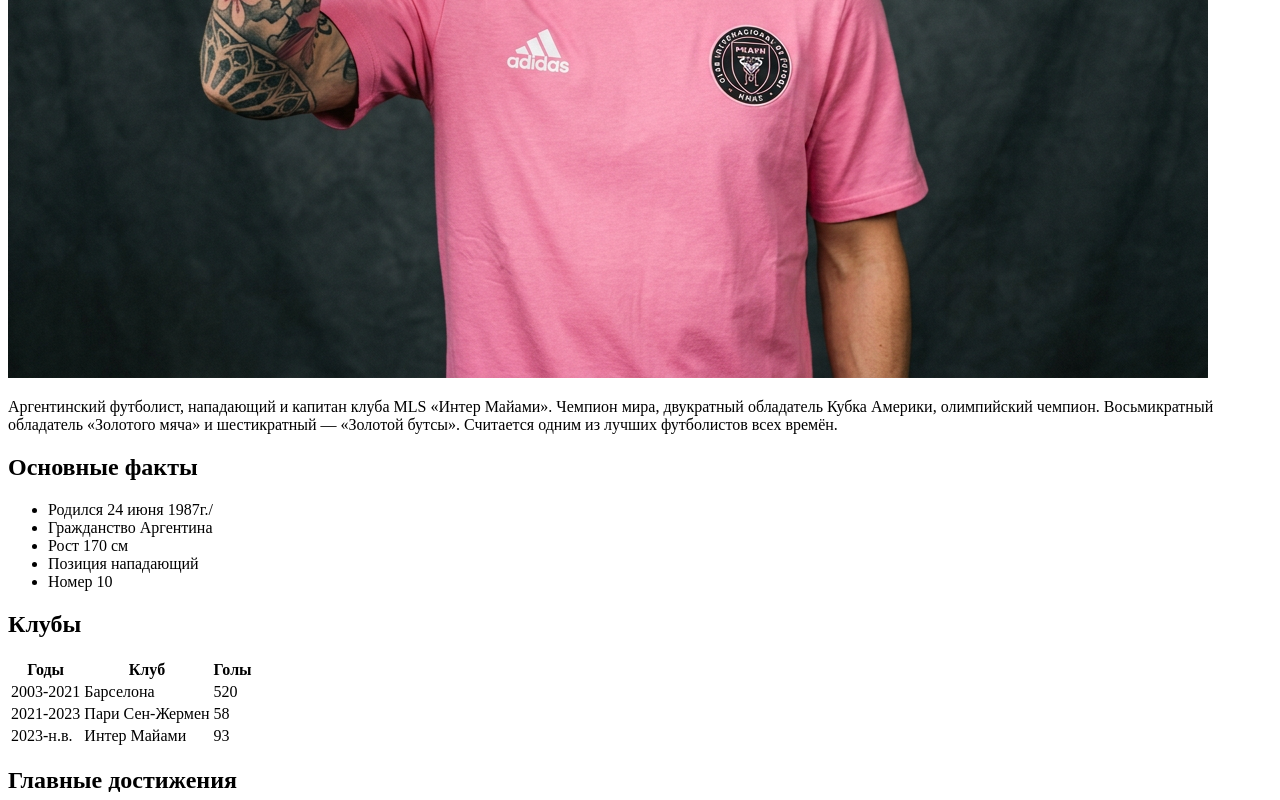
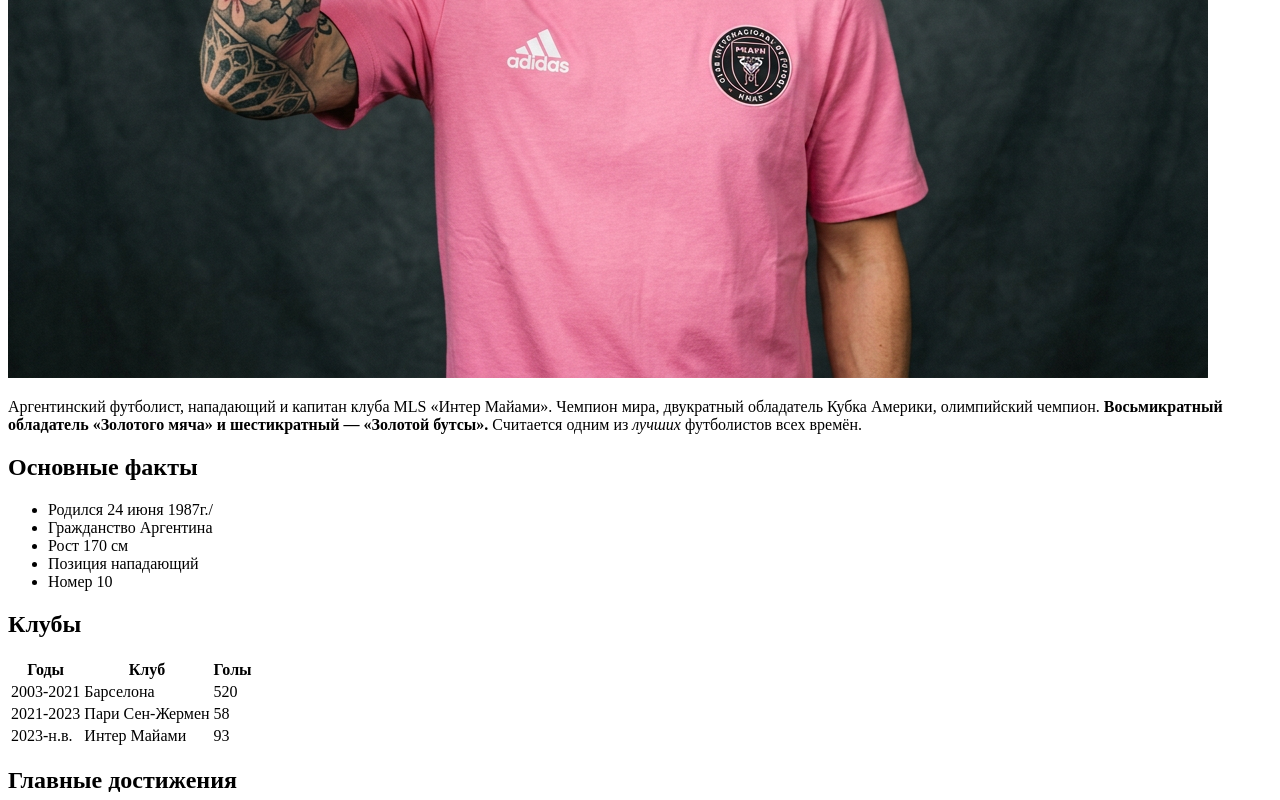
Before and after one commit to zsabitova217-wq/footballer, a plain HTML site: page index.html in a window 1280 px wide. Shown: the part 670-1470 px from the top of the page. Drawn offline with Linux system fonts and the light colour scheme.

Commit message:
Add strong, em and title

```diff
--- a/index.html
+++ b/index.html
@@ -14,17 +14,18 @@
       <nav>Достижения</nav>
 
       <a href="#facts">Факты</a>
-      <a href="#clubs">Клубы</a>
-      <a href="#achievements">Достижени</a>
+      <a href="#clubs" title="Где играл">Клубы</a>
+      </a>
+      <a href="#achievements">Достижения</a>
     </header>
      <main>
       <section id="about">
       <img src="images/messi.png" alt="Лионель Месси улыбается" />
       <p>
         Аргентинский футболист, нападающий и капитан клуба MLS «Интер Майами».
-        Чемпион мира, двукратный обладатель Кубка Америки, олимпийский чемпион.
-        Восьмикратный обладатель «Золотого мяча» и шестикратный — «Золотой
-        бутсы». Считается одним из лучших футболистов всех времён.
+        <span class="accent">Чемпион</span> мира, двукратный обладатель Кубка Америки, олимпийский чемпион.
+        <strong>Восьмикратный обладатель «Золотого мяча» и шестикратный — «Золотой
+        бутсы».</strong> Считается одним из <em>лучших</em> футболистов всех времён.
       </p>
 
       <section id="facts"> <h2>Основные факты</h2>
@@ -38,7 +39,7 @@
       </ul>
 
 
-      <section id="clubs"> <h2>Клубы</h2>
+      <section id="clubs">  <h2>Клубы</h2>
       <table>
         <tr>
           <th>Годы</th>
```
